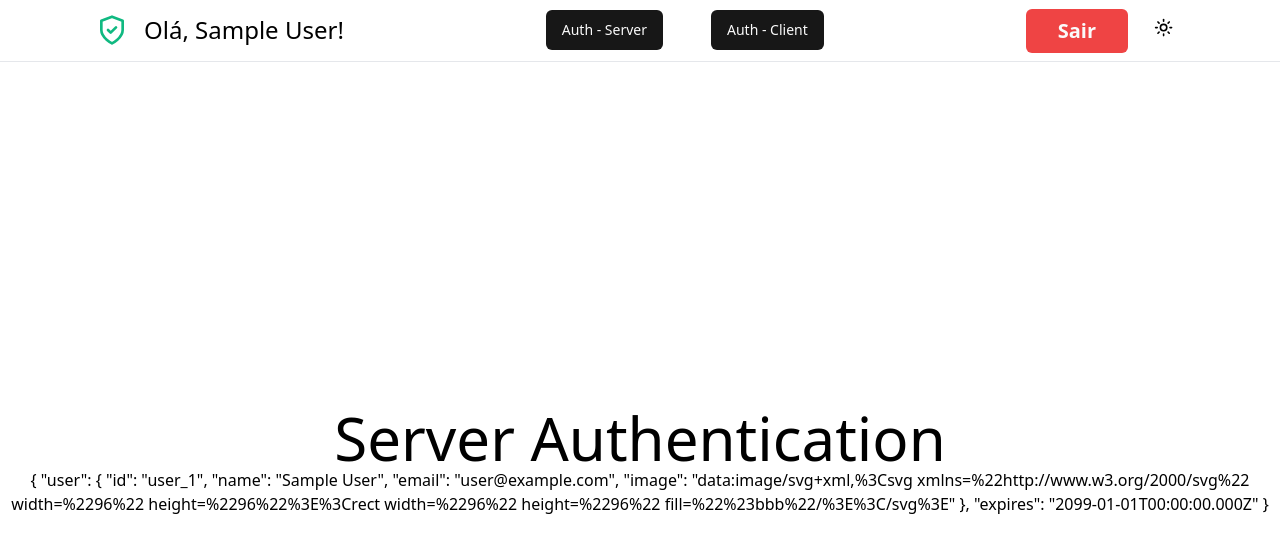
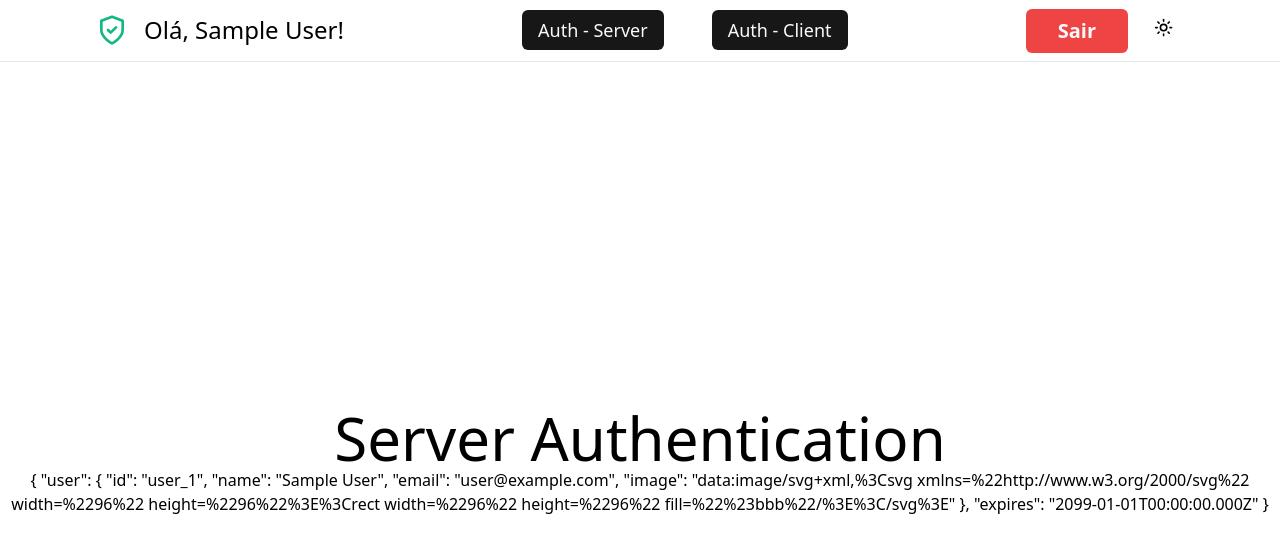
Before and after one commit to AntonioAndreDev/sistema-de-login-frontend, a Next.js app: page / in a window 1280 px wide. Shown: the top 552 px of the page. Built offline with nearby package versions, Linux system fonts and the light colour scheme; no server answers; sample sign-in values are in the browser's storage.

Commit message:
style: altera tamanho de texto

```diff
--- a/components/nav-bar.tsx
+++ b/components/nav-bar.tsx
@@ -21,10 +21,10 @@ const NavBar = async () => {
             )}
             {session && (
                 <nav className="text-base flex gap-12">
-                    <Button asChild>
+                    <Button className="text-lg" asChild>
                         <Link href={"/"}>Auth - Server</Link>
                     </Button>
-                    <Button asChild>
+                    <Button className="text-lg" asChild>
                         <Link href={"auth-client"}>Auth - Client</Link>
                     </Button>
                 </nav>
```
